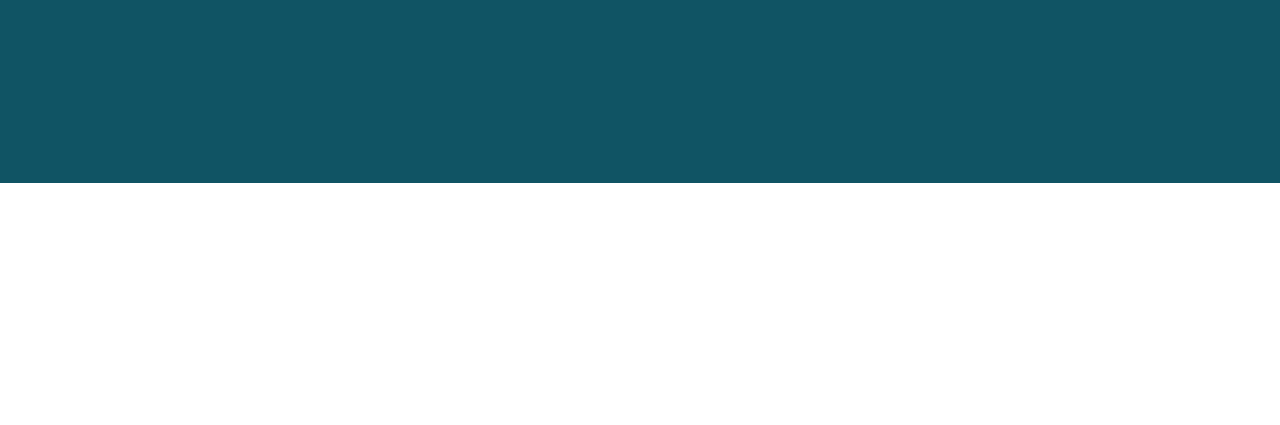
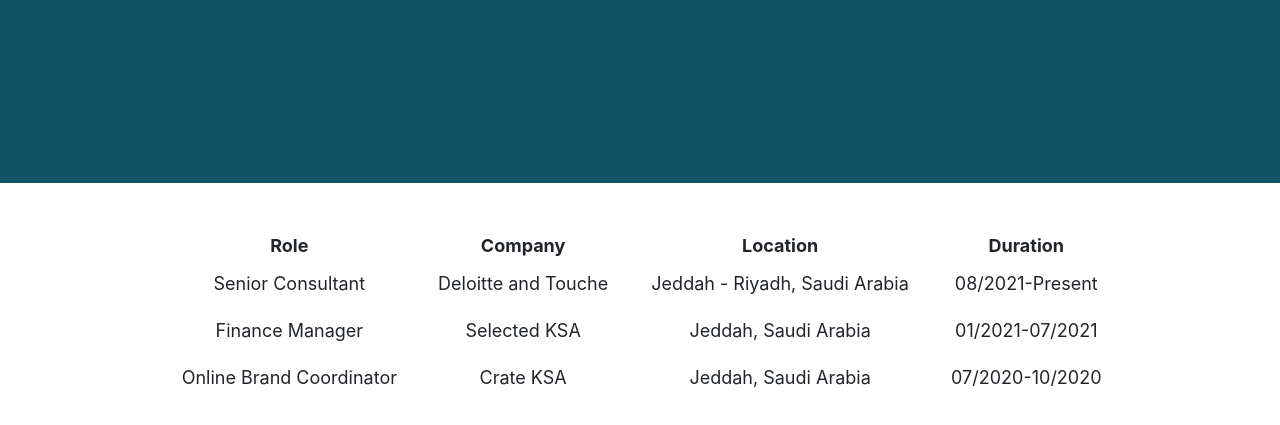
Before and after one commit to Salgashgari/Salgashgari.github.io, a plain HTML site: page list.html in a window 1280 px wide. Shown: the part 273-698 px from the top of the page. Drawn offline with Linux system fonts and the light colour scheme.

Commit message:
Fixed JavaScript errors in list.html

```diff
--- a/list.html
+++ b/list.html
@@ -57,7 +57,7 @@
                 /*
                 This section creates the headers for the table
                 */
-                ar tr = jsonTable.insertRow(-1);
+                var tr = jsonTable.insertRow(-1);
                 var headers = Object.keys(workExperience[0]);  // Extract headers from the first object in the array
                 headers.forEach(header => {
                     var th = document.createElement("th");
@@ -78,7 +78,7 @@
                 /*
                 This section adds the table to the HTML
                 */
-                ar divContainer = document.getElementById("showDataJSON");
+                var divContainer = document.getElementById("showDataJSON");
                 divContainer.innerHTML = "";
                 divContainer.appendChild(jsonTable);
             })
```
